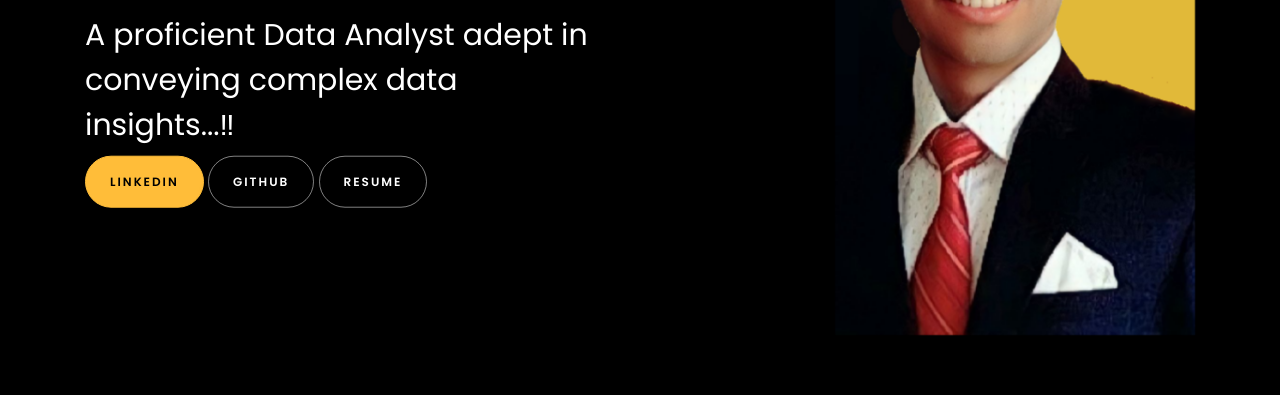
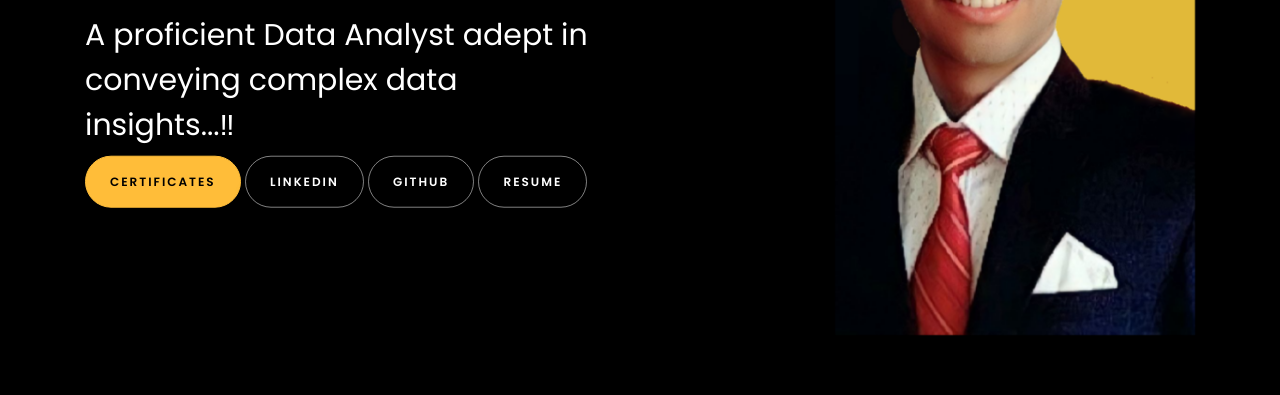
Before and after one commit to ayush-pratapsingh/ayush.github.io, a plain HTML site: page index.html in a window 1280 px wide. Shown: the part 405-800 px from the top of the page. Drawn offline with Linux system fonts and the light colour scheme; files whose address does not match are found by name.

Commit message:
Updated certificates

```diff
--- a/index.html
+++ b/index.html
@@ -221,7 +221,8 @@
 						<!-- <h2>A proficient Data Analyst adept in conveying complex data insights to drive informed decision-making across diverse stakeholders.</h2> -->
 						<!-- <h2 class="d-flex" style="margin-bottom: 0">With over 5 years of experience</h2> -->
 						<!-- <br> -->
-			            <a href="https://www.linkedin.com/in/ayush-pratap-singh/" class="btn btn-primary py-3 px-4">LinkedIn</a>
+						<a href="https://drive.google.com/drive/folders/13Ea6F52-Z7lqfncvZsmb0Ld2_SZIiey-?usp=drive_link" class="btn btn-primary py-3 px-4">Certificates</a>
+			            	<a href="https://www.linkedin.com/in/ayush-pratap-singh/" class="btn btn-white btn-outline-white py-3 px-4">LinkedIn</a>
 							<a href="https://github.com/ayush-pratapsingh" class="btn btn-white btn-outline-white py-3 px-4">GitHub</a>
 							<a href="https://drive.google.com/file/d/1CkWdmzKwOI-j5tBlgXVDYFmZGrJ3v4v9/view?usp=drive_link" class="btn btn-white btn-outline-white py-3 px-4">Resume</a></p>
 		            </div>
```
